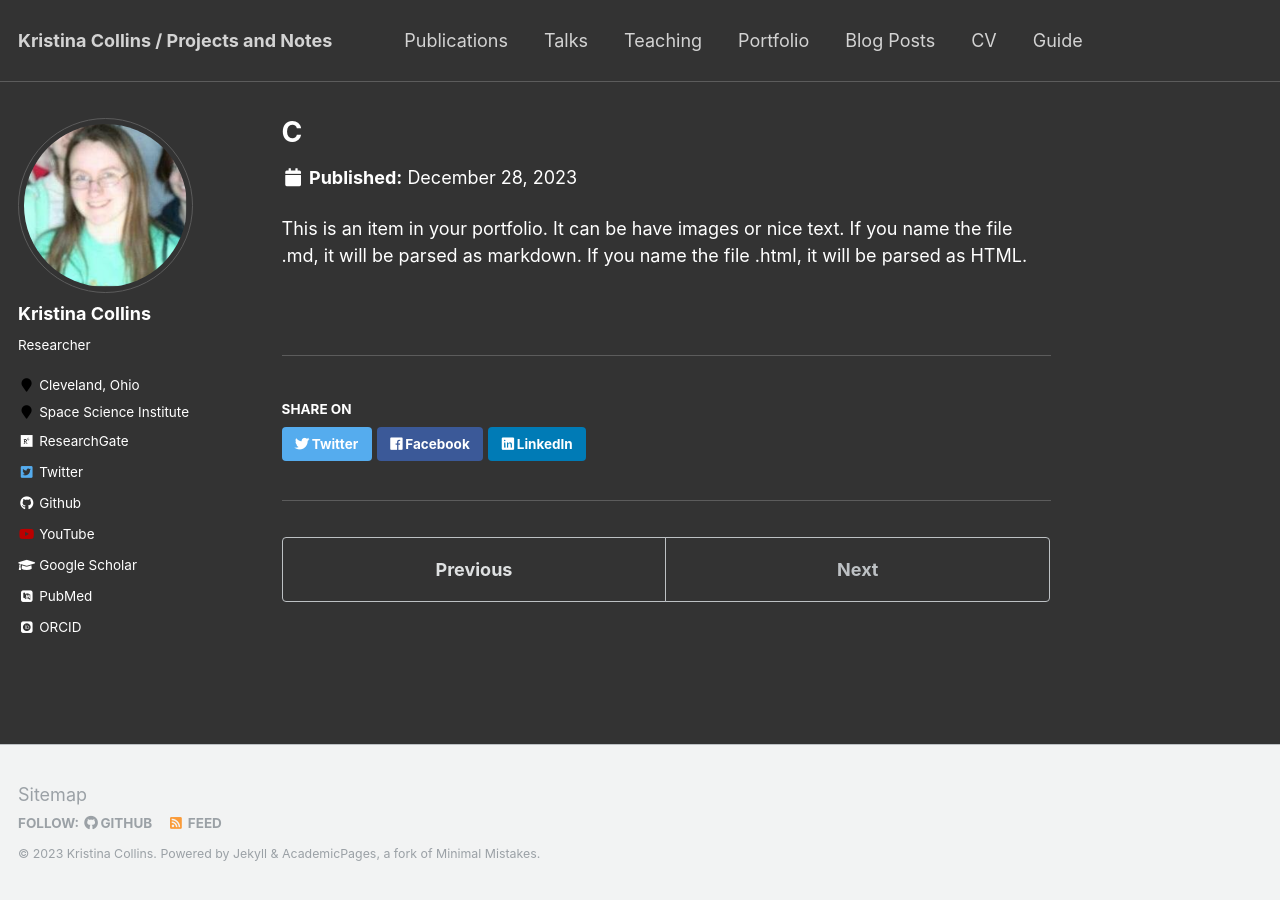
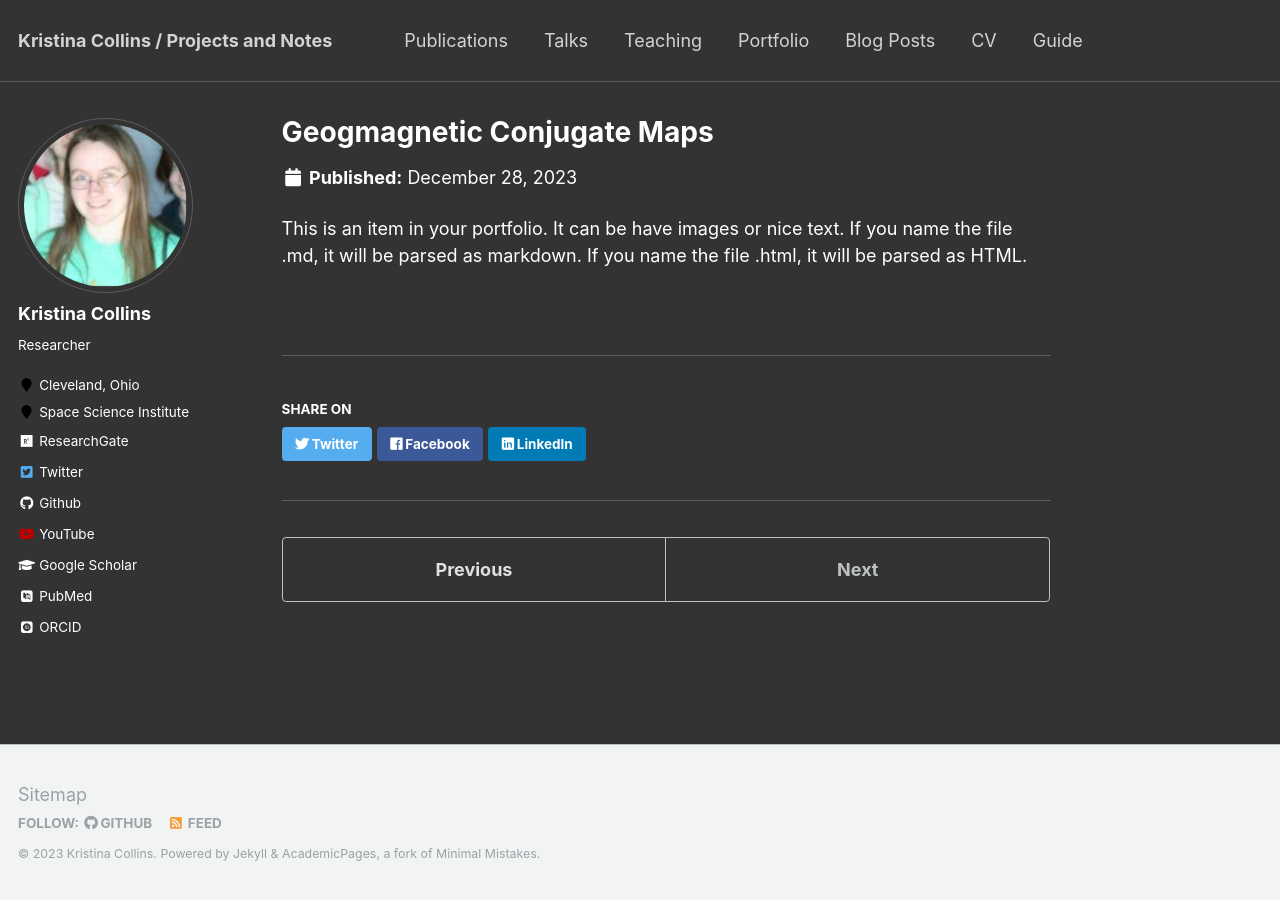
Before and after one commit to KCollins/KCollins.github.io, a Jekyll site: the page built from _portfolio/conjugate_maps.md, in a window 1280 px wide. Built offline with Jekyll 4.4.1, drawn with Linux system fonts in a browser that asks for light colours; some web fonts are replaced.

Commit message:
Update conjugate_maps.md

```diff
--- a/_portfolio/conjugate_maps.md
+++ b/_portfolio/conjugate_maps.md
@@ -1,5 +1,5 @@
 ---
-title: "C"
+title: "Geogmagnetic Conjugate Maps"
 excerpt: "Short description of portfolio item number 1<br/><img src='/images/500x300.png'>"
 collection: portfolio
 ---
```
